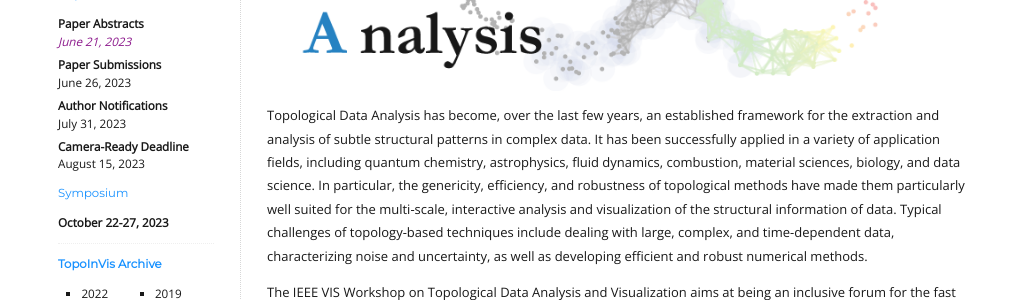
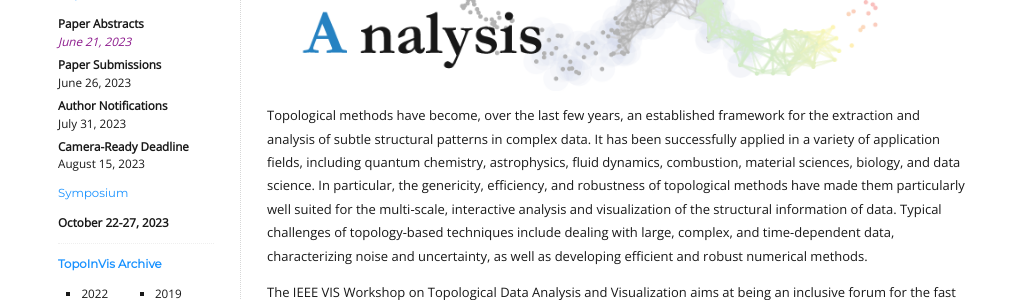
Before and after one commit to TopoInVis-Workshop/2024, a Jekyll site: the page built from _pages/index.md, in a window 1280 px wide. Shown: the part 411-711 px from the top of the page, without its empty margins (128-1151 px from the left). Built offline with Jekyll 4.4.1, drawn with Linux system fonts in a browser that asks for light colours.

Commit message:
Broader incipit

```diff
--- a/_pages/index.md
+++ b/_pages/index.md
@@ -7,7 +7,7 @@ title: Home
 
 <img id="teasers" src="assets/teaser.png" />
 
-Topological Data Analysis has become, over the last few years, an established
+Topological methods have become, over the last few years, an established
 framework for the extraction and analysis of subtle structural patterns in complex data.
 It has been successfully applied in a variety of application fields, including
 quantum chemistry, astrophysics, fluid dynamics, combustion, material sciences,
```
